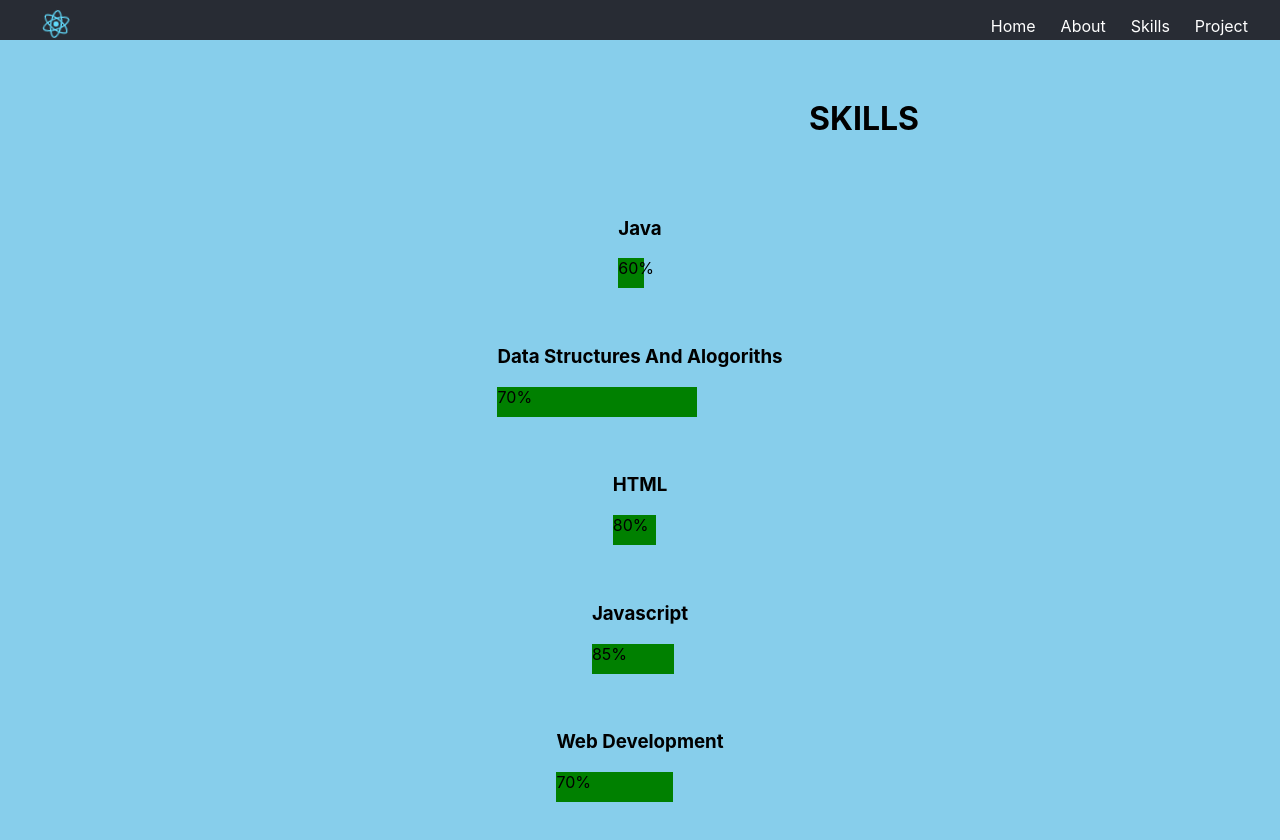
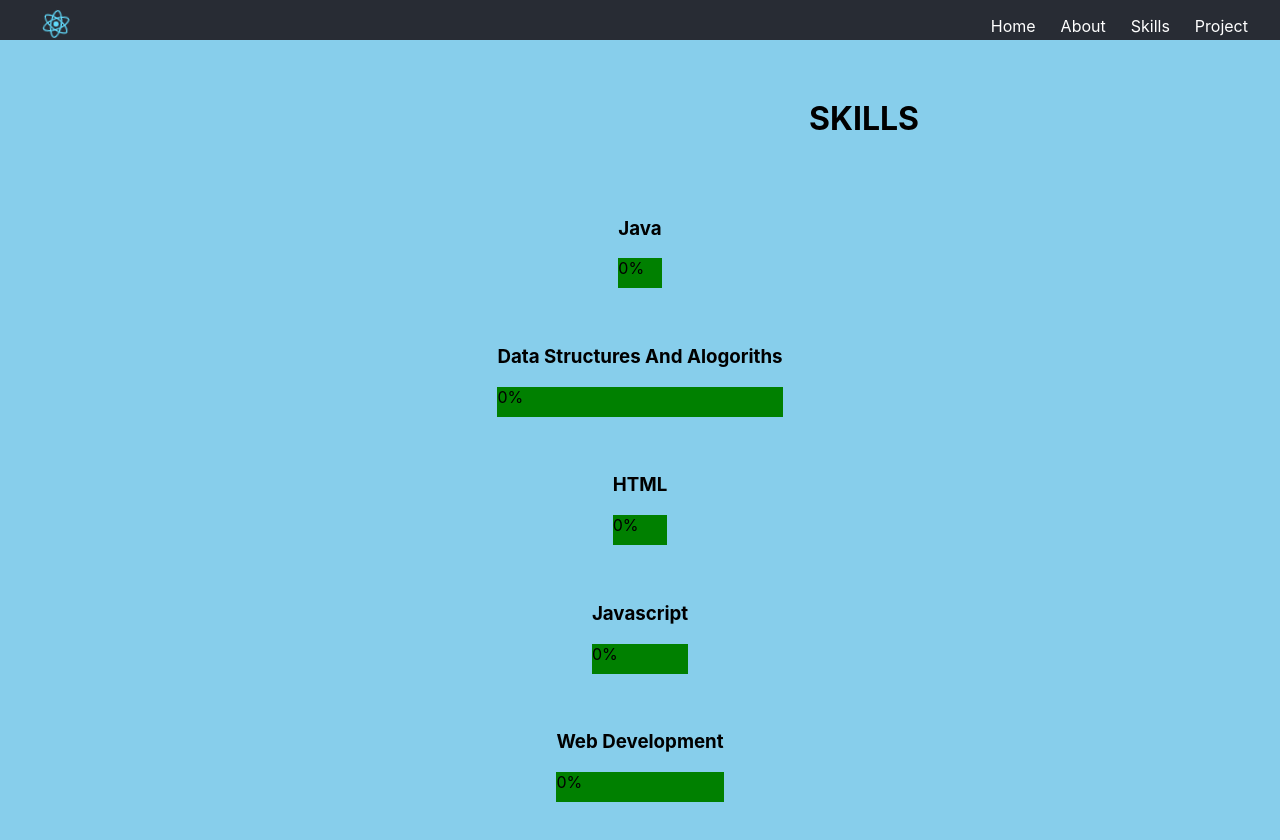
Before and after one commit to NareshBiradar1/portfolio, a React (Create React App) app: page /skills in a window 1280 px wide. Built offline with nearby package versions, Linux system fonts and the light colour scheme.

Commit message:
Progress Bar Animation Added

```diff
--- a/src/Components/AboutPage/About.css
+++ b/src/Components/AboutPage/About.css
@@ -18,3 +18,6 @@
 h1{
     margin-left:35%;
 }
+p{
+    font-size: 1.3rem;
+}
--- a/src/Components/Skills/Progress/ProgressBar.css
+++ b/src/Components/Skills/Progress/ProgressBar.css
@@ -1,5 +1,16 @@
+
 .progress-bar {
-    background-color:  green;
-    height:  30px;
-    transition: width 10s ease-in-out;
-}
+    background-color: green;
+    height: 30px;
+    width: 0;
+    animation: increaseWidth 5s ease-in-out forwards;
+  }
+
+  @keyframes increaseWidth {
+    from {
+      width: 0;
+    }
+    to {
+      width: 100%; /* Set the desired width here */
+    }
+  }
--- a/src/Components/Skills/Progress/ProgressBar.js
+++ b/src/Components/Skills/Progress/ProgressBar.js
@@ -2,10 +2,11 @@ import './ProgressBar.css';
 function ProgressBar({ progress }) {
   return (
     <div className="progress-bar-container">
-      <div className="progress-bar" style={{ width: `${progress}%` }}>
-        <span className="progress-bar-text">{progress}%</span>
-      </div>
+        <div className="progress-bar">
+            <span className="progress-bar-text">0%</span>
+        </div>
     </div>
+
   );
 }
 
```
